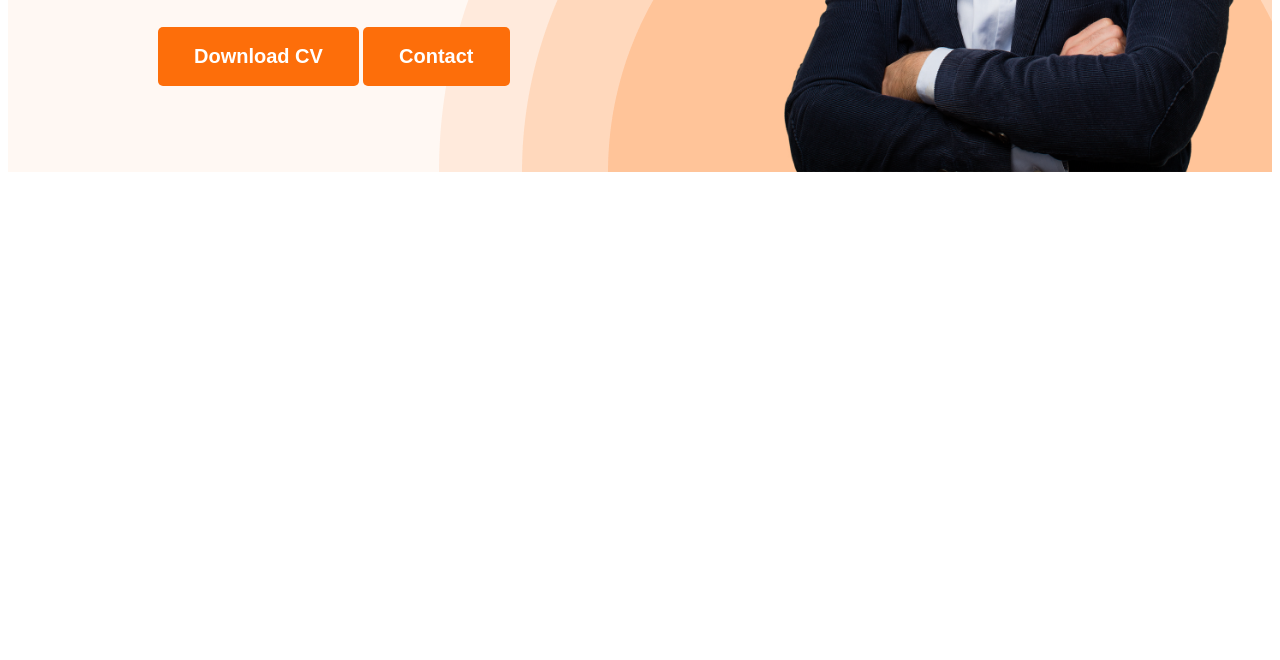
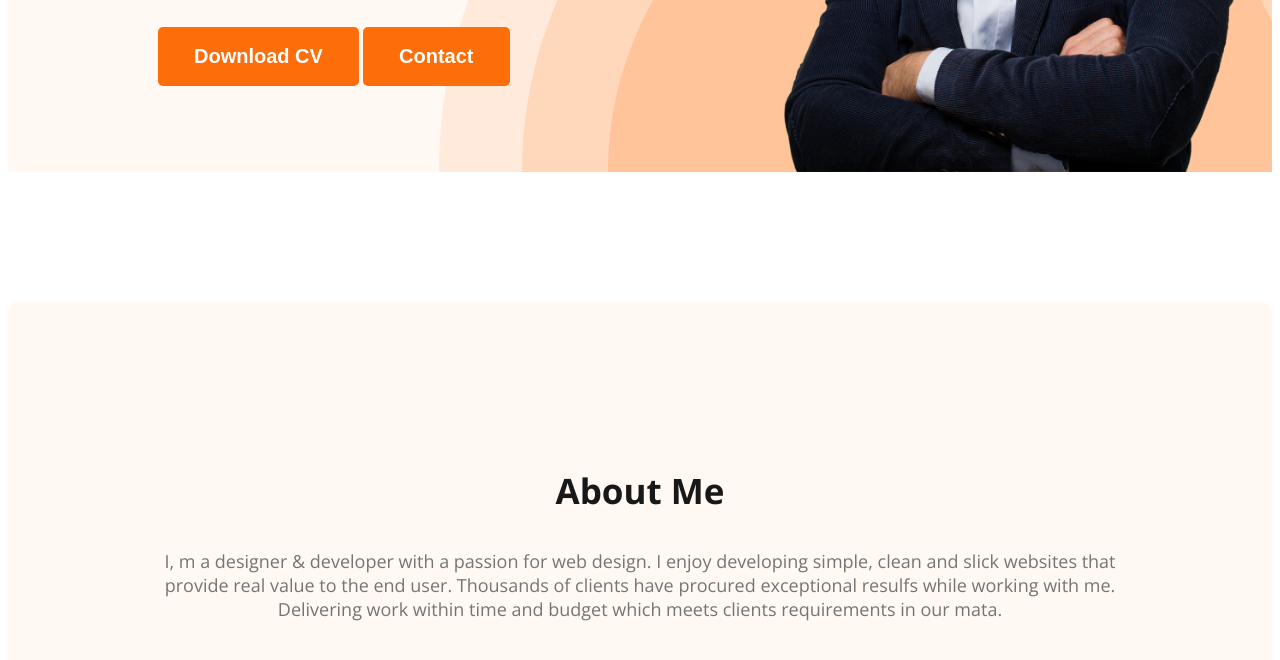
Before and after one commit to NhsTarek/web-developer-portfolio, a plain HTML site: page index.html in a window 1280 px wide. Shown: the part 596-1256 px from the top of the page. Before the commit the page ends 800 px from the top, so only its background shows below. Drawn offline with nearby package versions, Linux system fonts and the light colour scheme.

Commit message:
about section created

```diff
--- a/index.html
+++ b/index.html
@@ -35,7 +35,10 @@
 
     </header>
     <main>
-
+       <section class="about">
+         <h3 class="section-tittle">About Me</h3>
+         <p class="section-descrip">I, m a designer & developer with a passion for web design. I enjoy developing simple, clean and slick websites that provide real value to the end user. Thousands of clients have procured exceptional resulfs while working with me. Delivering work within time and budget which meets clients requirements in our mata.</p>
+       </section>
     </main>
     <footer>
 
--- a/styles/portfolio.css
+++ b/styles/portfolio.css
@@ -15,6 +15,21 @@ body {
     font-weight: 700;
     border: 0;
     padding: 18px 36px;
+}
+
+.section-tittle {
+    font-weight: 700;
+    text-align: center;
+    font-size: 35px;
+    color: #181818;
+}
+
+.section-descrip {
+    color:#757575;
+    text-align: center;
+    font-size: 18px;
+    font-weight: 400;
+
 }
 
 /* nav related styles */
@@ -70,13 +85,14 @@ nav a {
     width: 500px;
     /* height: 676px; */
 }
-.banner-content{
+
+.banner-content {
     max-width: 500px;
 }
 
 .banner-intro {
     font-size: 45px;
-    color:#474747;
+    color: #474747;
     margin-bottom: 0px;
 }
 
@@ -90,7 +106,7 @@ nav a {
 }
 
 .banner-discrip {
-    color:#757575;
+    color: #757575;
     font-size: 18px;
     font-weight: 400;
     margin-bottom: 30px;
@@ -98,3 +114,16 @@ nav a {
 
 
 }
+
+/* Main section styles */
+
+
+
+/* about section styles */
+
+.about {
+    padding: 130px;
+    border-radius: 10px;
+    background: #FFF8F3;
+    margin: 130px 0px;
+}
```
